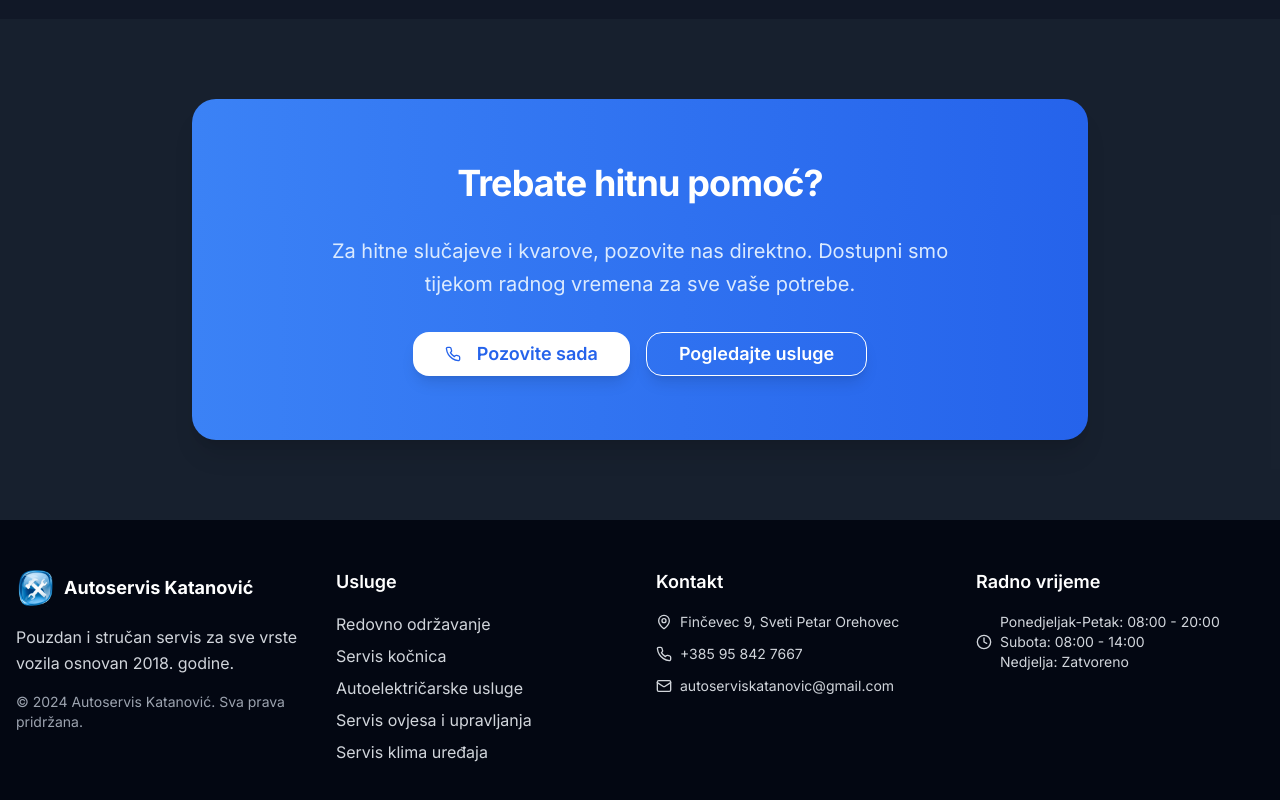
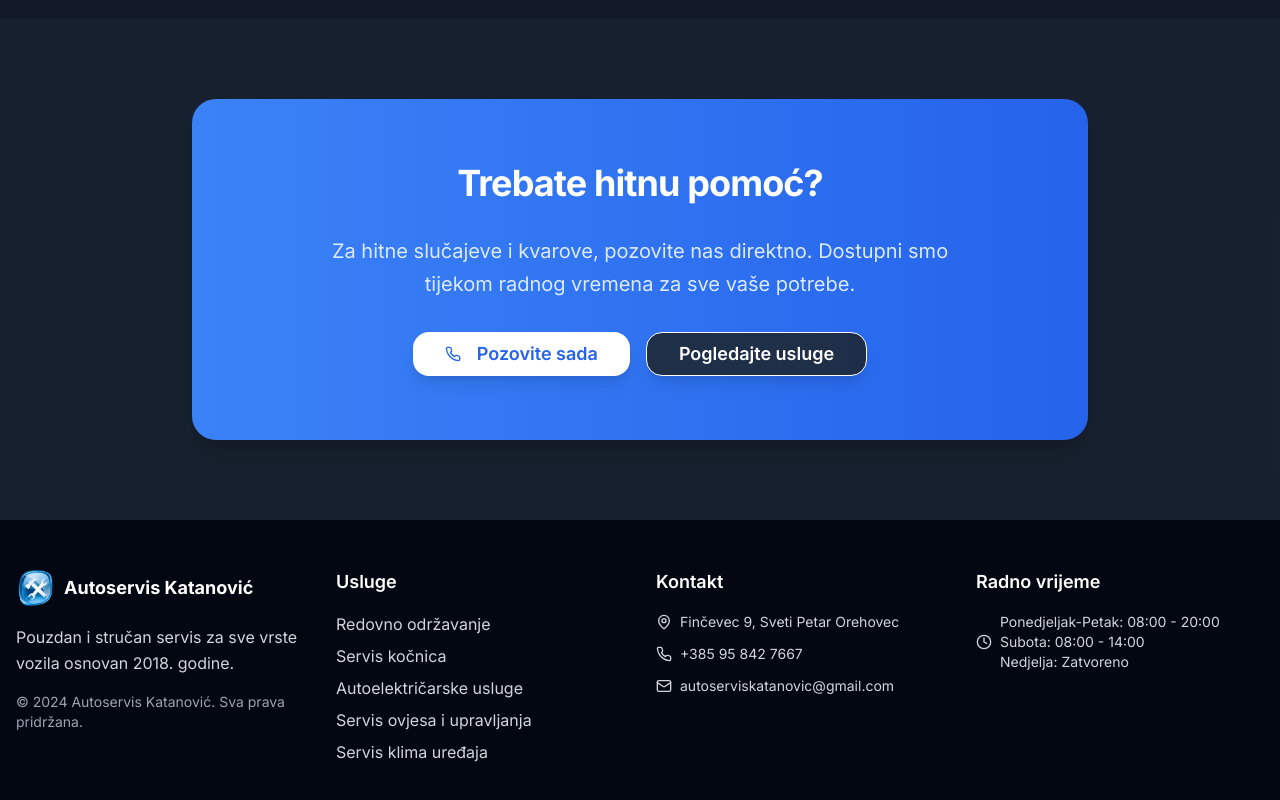
Before and after one commit to webdevcodeblue/autoservis, a Next.js app: page /kontakt in a window 1280 px wide. Shown: the part 2580-3380 px from the top of the page. Built offline with nearby package versions, Linux system fonts and the light colour scheme; a web font is replaced by a local one.

Commit message:
Ispravka: tamna pozadina za gumb u dark mode-u umjesto transparentne

```diff
--- a/components/about-page.tsx
+++ b/components/about-page.tsx
@@ -370,7 +370,7 @@ export function AboutPage() {
                   asChild
                   size="lg"
                   variant="secondary"
-                  className="bg-white/90 hover:bg-white text-blue-600 hover:text-blue-700 border border-white/20 dark:bg-transparent dark:hover:bg-white dark:text-white dark:hover:text-blue-600 dark:border-white rounded-2xl px-8 py-4 text-lg font-semibold shadow-lg"
+                  className="bg-white/90 hover:bg-white text-blue-600 hover:text-blue-700 border border-white/20 dark:bg-gray-800/90 dark:hover:bg-white dark:text-white dark:hover:text-blue-600 dark:border-white rounded-2xl px-8 py-4 text-lg font-semibold shadow-lg"
                 >
                   <Link href="/usluge">{t('viewServices')}</Link>
                 </Button>
--- a/components/contact-detail-page.tsx
+++ b/components/contact-detail-page.tsx
@@ -532,7 +532,7 @@ export function ContactDetailPage() {
                     asChild
                     size="lg"
                     variant="secondary"
-                    className="bg-white/90 hover:bg-white text-blue-600 hover:text-blue-700 border border-white/20 dark:bg-transparent dark:hover:bg-white dark:text-white dark:hover:text-blue-600 dark:border-white rounded-2xl px-8 py-4 text-lg font-semibold shadow-lg"
+                    className="bg-white/90 hover:bg-white text-blue-600 hover:text-blue-700 border border-white/20 dark:bg-gray-800/90 dark:hover:bg-white dark:text-white dark:hover:text-blue-600 dark:border-white rounded-2xl px-8 py-4 text-lg font-semibold shadow-lg"
                   >
                     <Link href="/usluge">{t('viewServices')}</Link>
                   </Button>
--- a/components/team-detail-page.tsx
+++ b/components/team-detail-page.tsx
@@ -436,7 +436,7 @@ export function TeamDetailPage() {
                     asChild
                     size="lg"
                     variant="secondary"
-                    className="bg-white/90 hover:bg-white text-blue-600 hover:text-blue-700 border border-white/20 dark:bg-transparent dark:hover:bg-white dark:text-white dark:hover:text-blue-600 dark:border-white rounded-2xl px-8 py-4 text-lg font-semibold shadow-lg"
+                    className="bg-white/90 hover:bg-white text-blue-600 hover:text-blue-700 border border-white/20 dark:bg-gray-800/90 dark:hover:bg-white dark:text-white dark:hover:text-blue-600 dark:border-white rounded-2xl px-8 py-4 text-lg font-semibold shadow-lg"
                   >
                     <Link href="/usluge">{t('viewServices')}</Link>
                   </Button>
```
